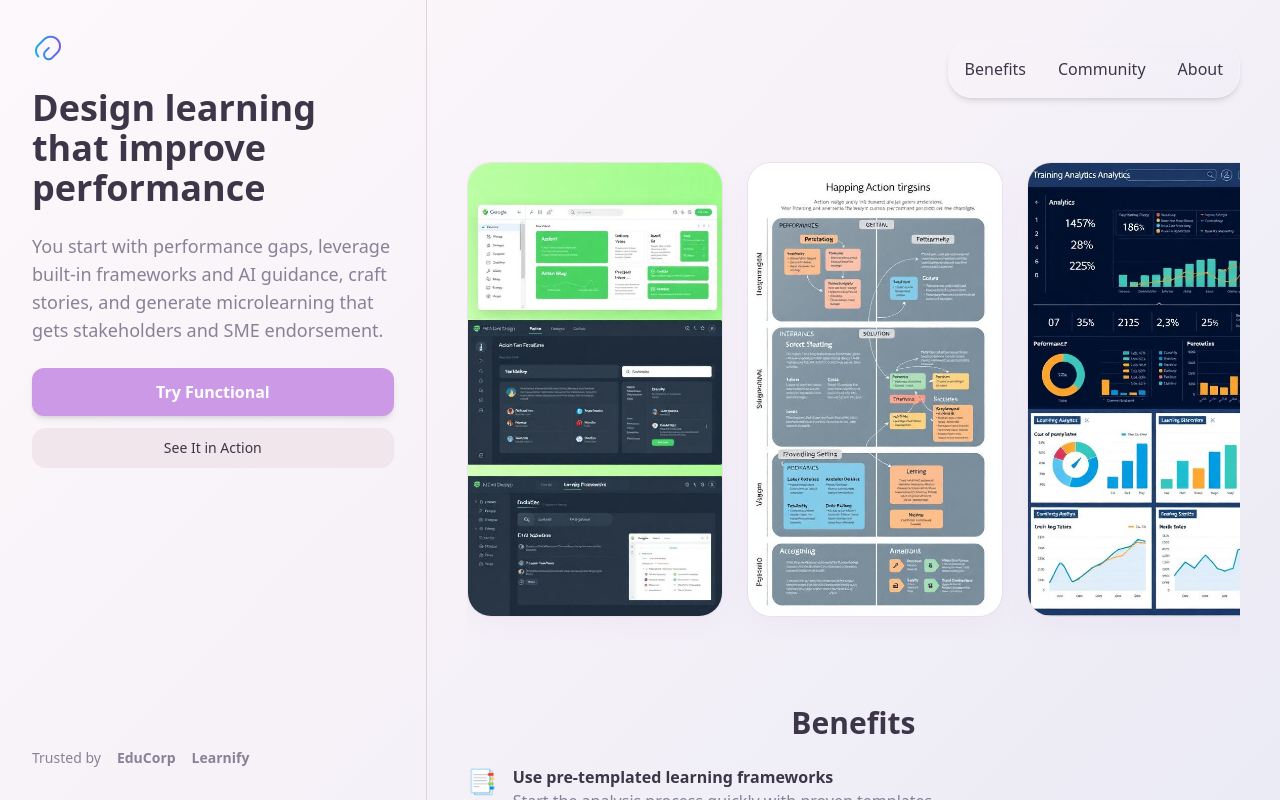
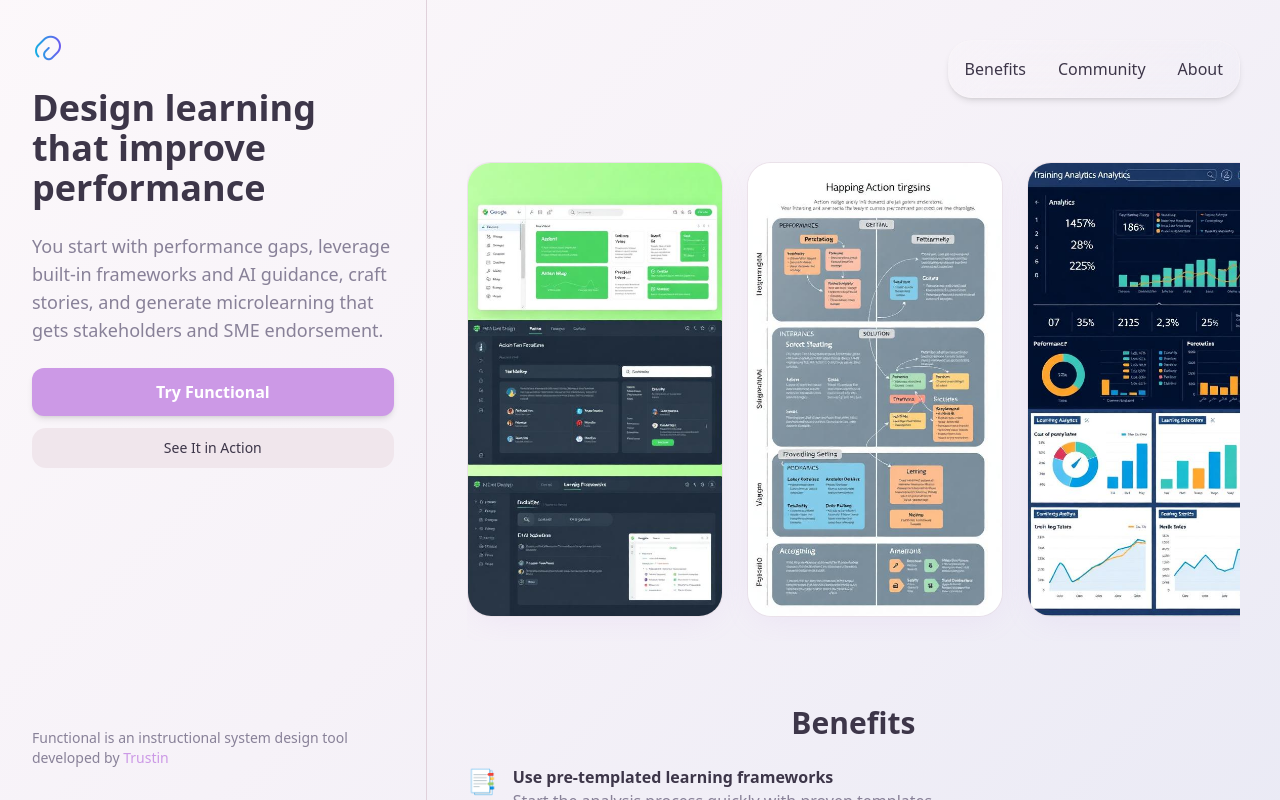
Before and after one commit to Owysswerkin/learning-canvas-ai, a React (Vite) app: page / in a window 1280 px wide. Built offline with nearby package versions, Linux system fonts and the light colour scheme.

Commit message:
Update trusted by section

```diff
--- a/src/components/sections/HeroSection.tsx
+++ b/src/components/sections/HeroSection.tsx
@@ -32,14 +32,18 @@ const HeroSection = () => {
           </VideoModalTrigger>
         </div>
       </div>
-      <div className="mt-8 text-muted-foreground text-sm flex flex-col gap-4">
-        <div className="flex items-center gap-4">
-          <span>Trusted by</span>
-          <div className="flex gap-4 items-center">
-            <span className="font-semibold">EduCorp</span>
-            <span className="font-semibold">Learnify</span>
-          </div>
-        </div>
+      <div className="mt-8 text-muted-foreground text-sm">
+        <p>
+          Functional is an instructional system design tool developed by{" "}
+          <a
+            href="https://www.linkedin.com/in/trustinneo/"
+            target="_blank"
+            rel="noopener noreferrer"
+            className="text-primary hover:underline"
+          >
+            Trustin
+          </a>
+        </p>
       </div>
     </aside>
   );
```
